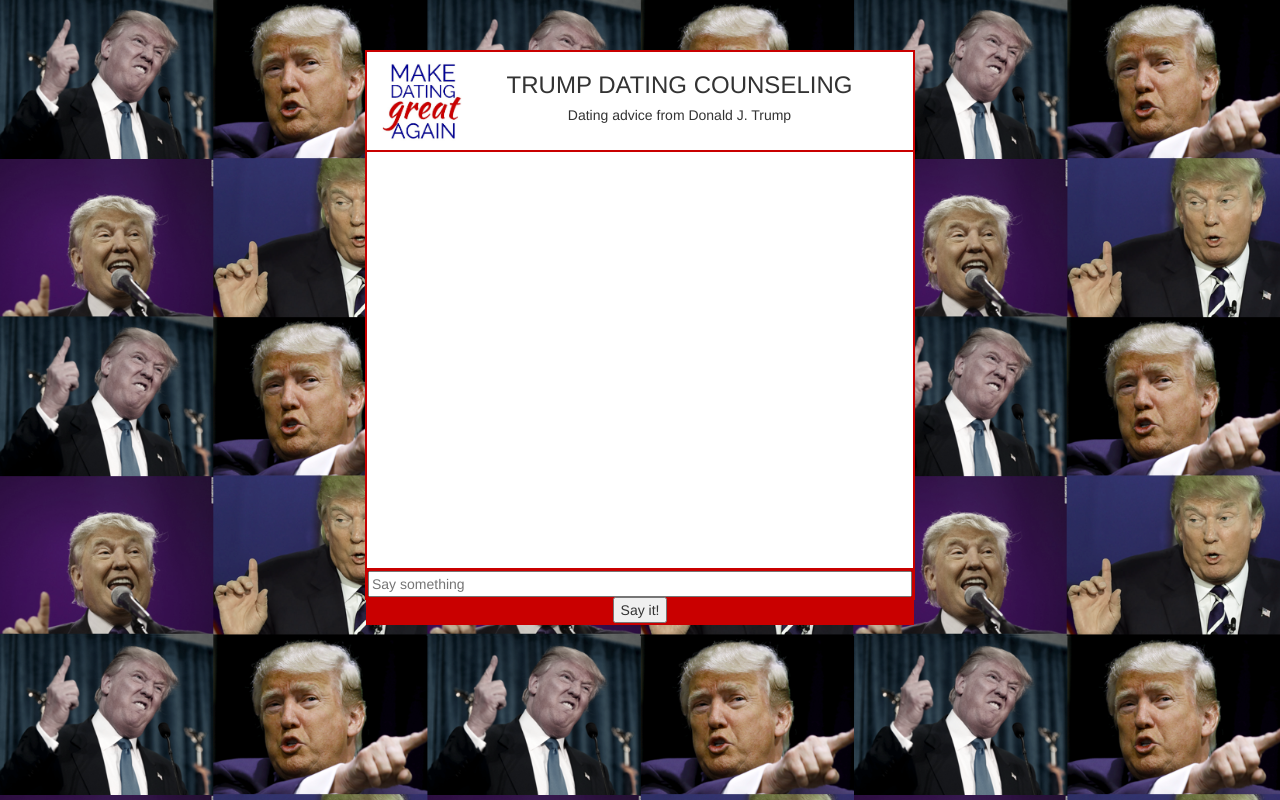
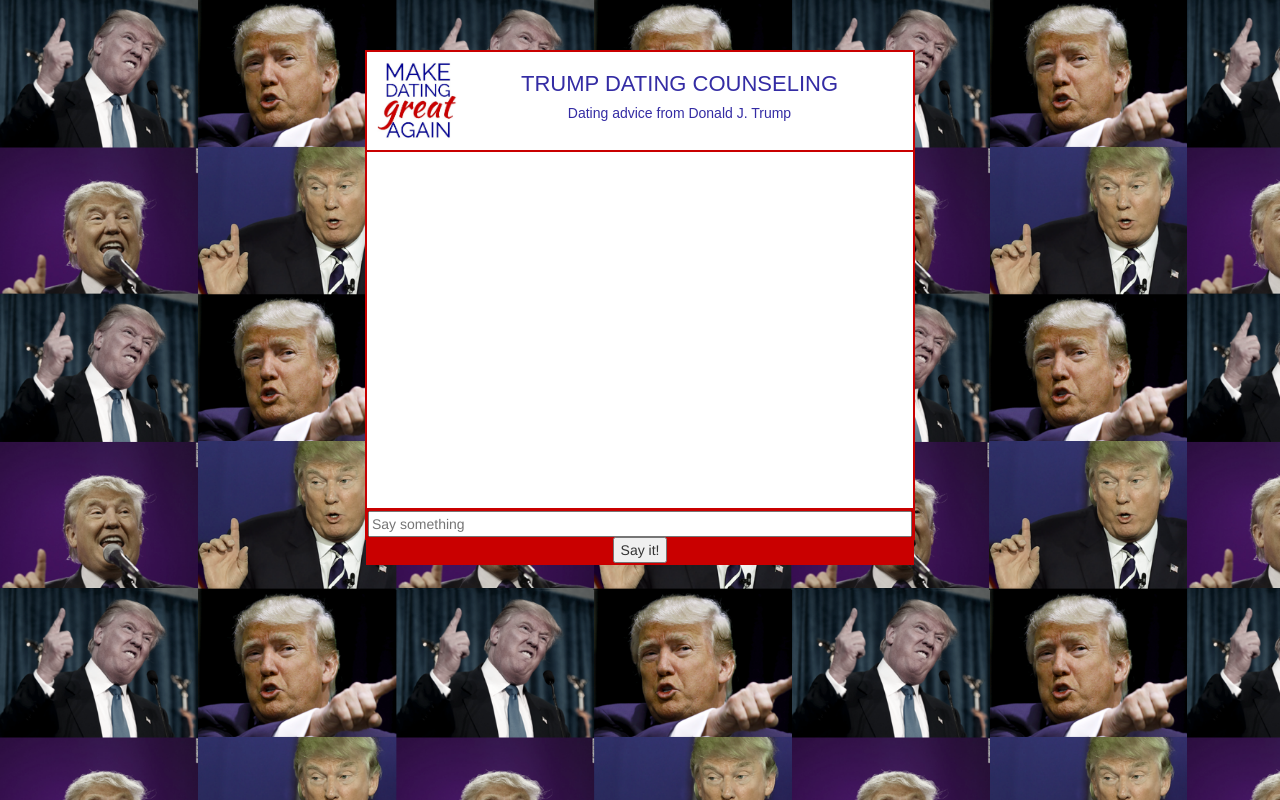
Before and after one commit to zqf1904/trumptest, a plain HTML site: page index.html in a window 1280 px wide. Drawn offline with Linux system fonts and the light colour scheme.

Commit message:
Added files via upload

```diff
--- a/index.html
+++ b/index.html
@@ -15,8 +15,8 @@
     <div id="whole">
     <div id="header"></div>
       <div id ="title">
-        <h3>TRUMP DATING COUNSELING</h3>
-        <h5>Dating advice from Donald J. Trump</h5>
+        <h3 id="ht">TRUMP DATING COUNSELING</h3>
+        <h5 id="subtitle">Dating advice from Donald J. Trump</h5>
       </div>
       <div id="answer">
         <p id="response"></p>
--- a/main.js
+++ b/main.js
@@ -7,7 +7,7 @@ function doTalk() {
   document.getElementById("yousay").value = "";
   pb.talk(input, function(data) {
     var response = data["responses"];
-      document.getElementById("response").innerHTML = old_html + "You: " + input+ "<br><br>" + "Trump: " + response+ "<hr>";
+      document.getElementById("response").innerHTML = old_html + "You: " + input+ "<br><br>" + "Trump: " + response + "<hr>";
     console.log(response);
     document.getElementById('answer').scrollTop = document.getElementById('answer').scrollHeight;
   });
--- a/test.css
+++ b/test.css
@@ -6,7 +6,7 @@ body{
 
 #header{
 	position:relative;
-	left: 3%; top: 2%;
+	left: 2%; top: 2%;
 	float: left;
 	width: 80px; height: 80px;
 	background-image: url("photo.png");
@@ -15,7 +15,7 @@ body{
 }
 
 #whole {
-	width: 550px; height:550px;
+	width: 550px; height:490px;
 	max-width: 100%;
 	border: 1px solid #C90000;
 	margin: 50px auto;
@@ -24,19 +24,19 @@ body{
 #title{
 	background-color: white;
 	border: 1px solid #C90000;
+	height: 100px;
 	text-align: center;
-	height: 100px;
 }
 
-h3{
+#ht{
 	color: #342CA4;
-	font-size:26px;
+	font-size:22px;
 	font-family: "Arial";
 }
 
-h5{
+#subtitle{
 	color: #342CA4;
-	font-size:17px;
+	font-size:14px;
 	font-family: "Arial";
 }
 
@@ -54,7 +54,7 @@ input{
 
 #answer {
     width:548px;
-    height:418px;
+    height:358px;
     overflow-y:auto;
     background-color: white;
     margin: 0 auto;
```
